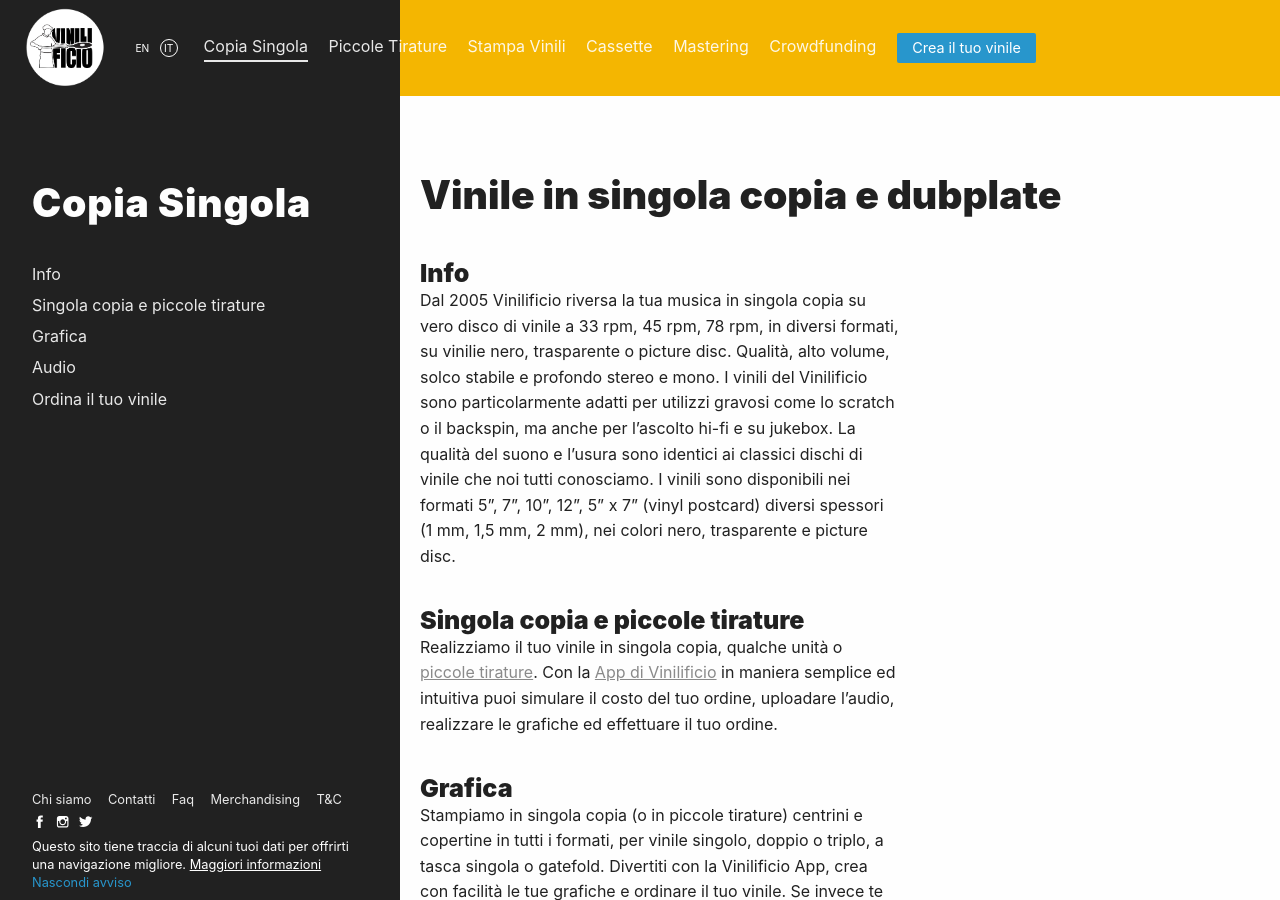
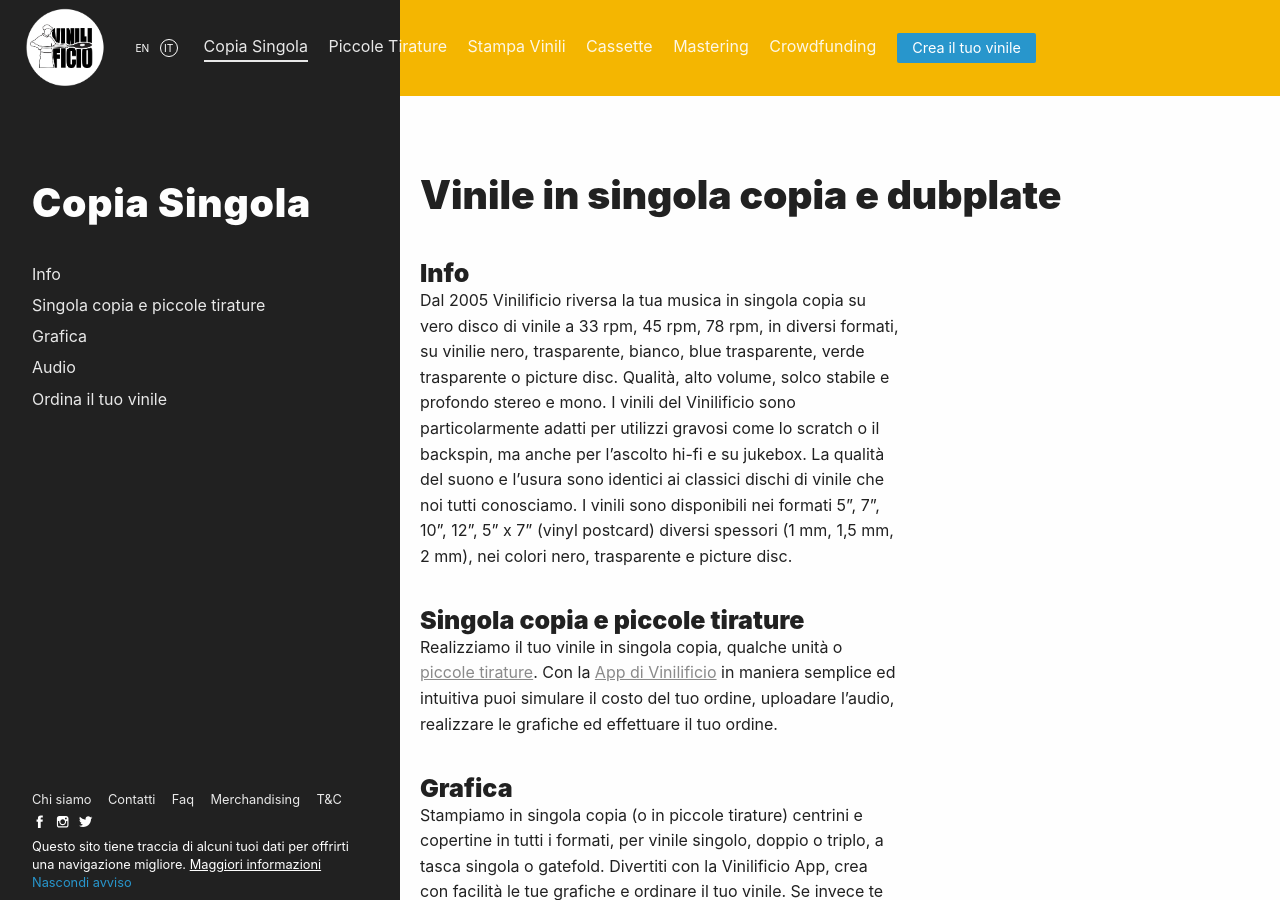
Before and after one commit to Vinilificio/vinilificio.com, a Jekyll site: the page built from _pages/copia-singola.md, in a window 1280 px wide and 900 px high. Built offline with Jekyll 4.4.1, drawn with Linux system fonts in a browser that asks for light colours; nearby versions of some CDN libraries; comment, search, counter and statistics services are not loaded; some of the changed lines change nothing that is shown; some of the changed text lies outside the part shown.

Commit message:
Update copia-singola.md

```diff
--- a/_pages/copia-singola.md
+++ b/_pages/copia-singola.md
@@ -21,7 +21,7 @@
 
 ### Info
 
-Dal 2005 Vinilificio riversa la tua musica in singola copia su vero disco di vinile a 33 rpm, 45 rpm, 78 rpm, in diversi formati, su vinilie nero, trasparente o picture disc. Qualità, alto volume, solco stabile e profondo stereo e mono.
+Dal 2005 Vinilificio riversa la tua musica in singola copia su vero disco di vinile a 33 rpm, 45 rpm, 78 rpm, in diversi formati, su vinilie nero, trasparente, bianco, blue trasparente, verde trasparente o picture disc. Qualità, alto volume, solco stabile e profondo stereo e mono.
 I vinili del Vinilificio sono particolarmente adatti per utilizzi gravosi come lo scratch o il backspin, ma anche per l’ascolto hi-fi e su jukebox. La qualità del suono e l’usura sono identici ai classici dischi di vinile che noi tutti conosciamo. I vinili sono disponibili nei formati 5”, 7”, 10”, 12”, 5" x 7" (vinyl postcard) diversi spessori (1 mm, 1,5 mm, 2 mm), nei colori nero, trasparente e picture disc.
 
 ### Singola copia e piccole tirature
@@ -100,7 +100,9 @@
 * Non è possibile incidere frequenze sopra i 14/15 Khz a volumi molto alti
 * Per una migliore resa consigliamo di posizionare le tracce con più frequenze ad inizio vinile.
 
-**Vuoi saperne di più?** [Dai un'occhiata qua](https://www.dropbox.com/s/obs7xpk86frxnor/Specifiche%20Audio%20per%20vinili.pdf?dl=0)
+**Vuoi saperne di più?**
+[Dai un'occhiata qua](https://www.dropbox.com/s/obs7xpk86frxnor/Specifiche%20Audio%20per%20vinili.pdf?dl=0)
+* Si prega di notare che per il servizio di trasferimento audio su vinile in singola copia non utilizziamo un sistema Neuman, ma un sistema appositamente progettato per il taglio diretto su disco in  vinile.
 
 **Non ci capisci niente e non sai come fare?** Ci occupiamo noi del tuo mastering. Contattaci per avere costi e informazioni.
 
```
